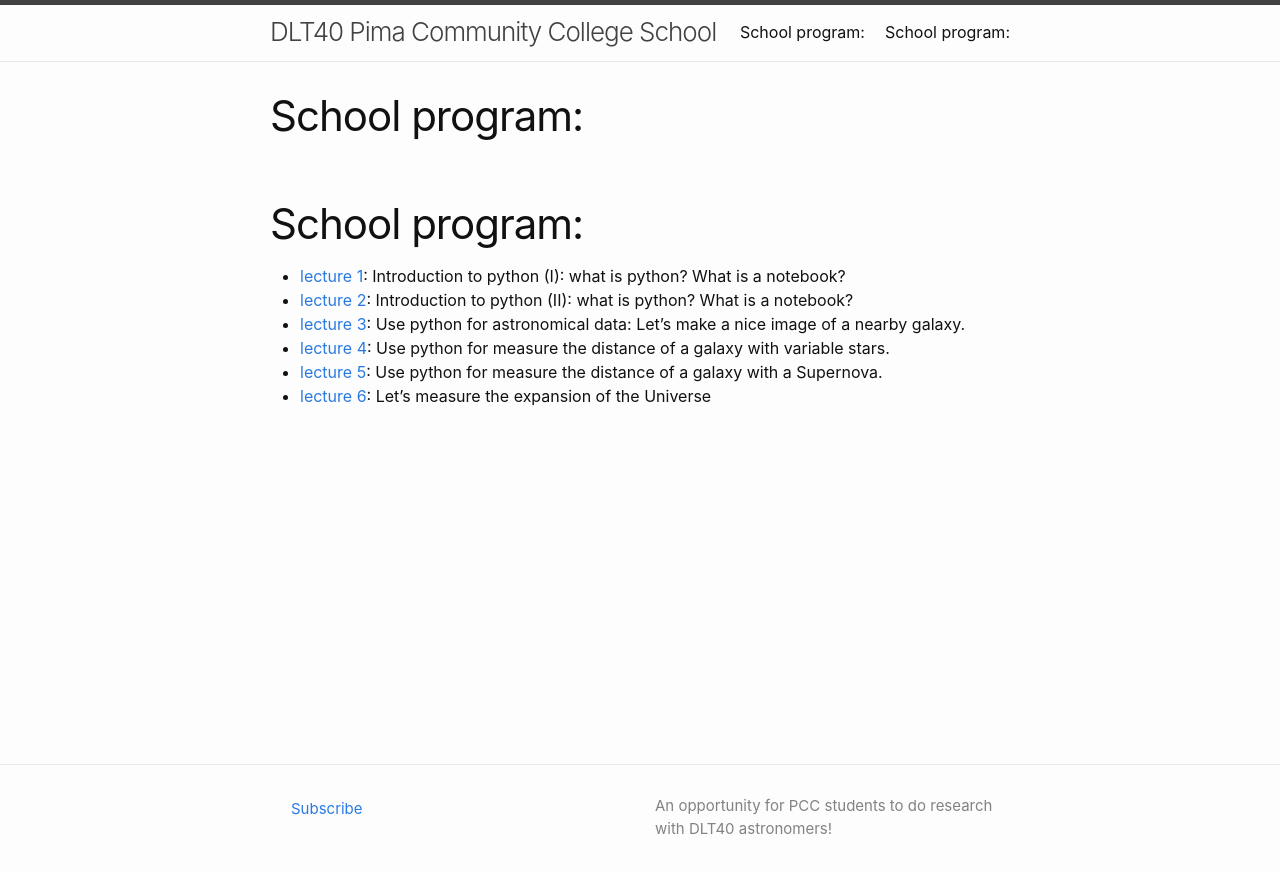
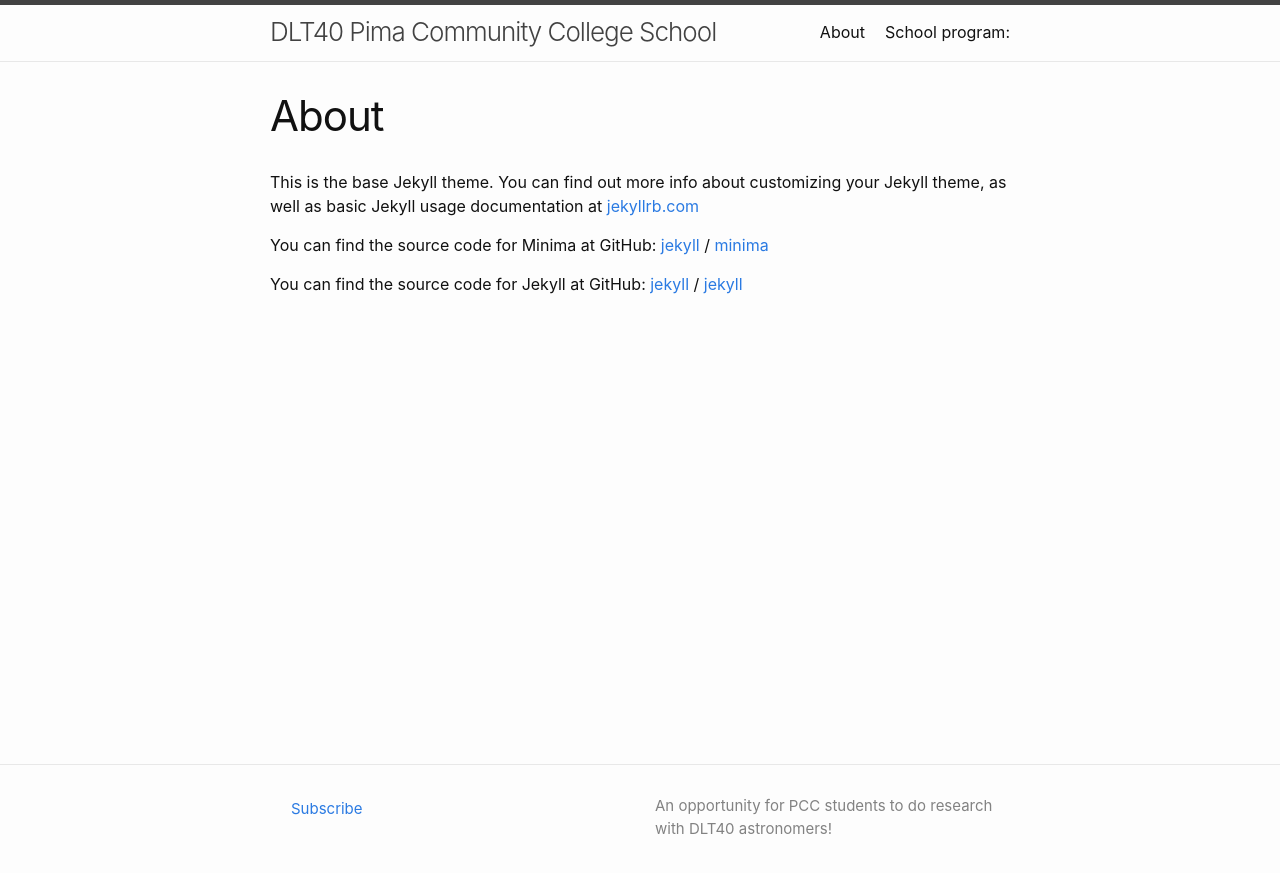
Before and after one commit to svalenti/DLT40PimaSchool.github.io, a Jekyll site: the page built from about.md, in a window 1280 px wide. Shown: the top 873 px of the page. Built offline with Jekyll 4.4.1, drawn with Linux system fonts in a browser that asks for light colours; our own code applies the rules of GitHub Pages for plain Markdown files.

Commit message:
Update about.md

```diff
--- a/about.md
+++ b/about.md
@@ -1,8 +1,18 @@
-# School program:
+---
+layout: page
+title: About
+permalink: /about/
+---
 
-* [lecture 1](notebook/lecture1/color_image.ipynb): Introduction to python (I):  what is python? What is a notebook?
-* [lecture 2](notebook/lecture2/): Introduction to python (II):  what is python? What is a notebook?
-* [lecture 3](notebook/lecture3/): Use python for astronomical data: Let's make a nice image of a nearby galaxy.
-* [lecture 4](notebook/lecture4/): Use python for measure the distance of a galaxy with variable stars.
-* [lecture 5](notebook/lecture5/): Use python for measure the distance of a galaxy with a Supernova.
-* [lecture 6](notebook/lecture6/): Let's measure the expansion of the Universe
+This is the base Jekyll theme. You can find out more info about customizing your Jekyll theme, as well as basic Jekyll usage documentation at [jekyllrb.com](https://jekyllrb.com/)
+
+You can find the source code for Minima at GitHub:
+[jekyll][jekyll-organization] /
+[minima](https://github.com/jekyll/minima)
+
+You can find the source code for Jekyll at GitHub:
+[jekyll][jekyll-organization] /
+[jekyll](https://github.com/jekyll/jekyll)
+
+
+[jekyll-organization]: https://github.com/jekyll
```
